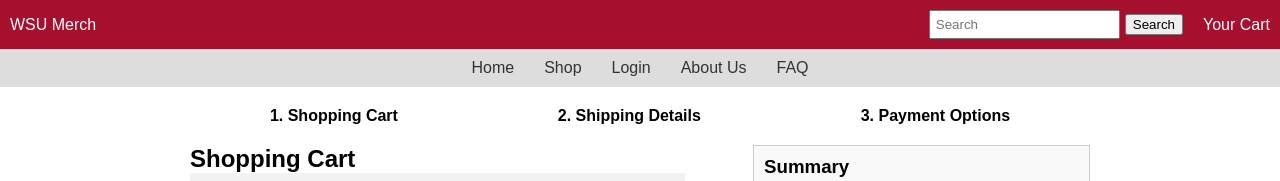
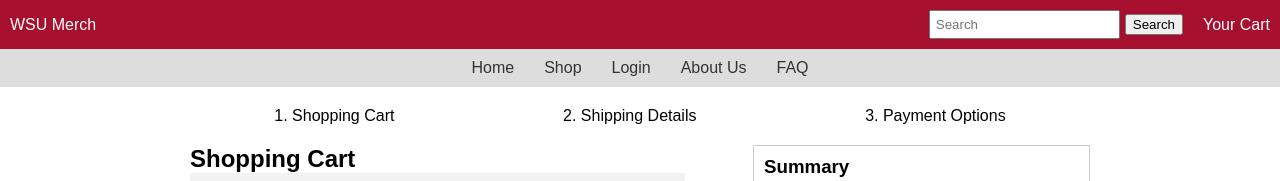
Before and after one commit to Jack-Underhill/Cpts489-Sp25-GroupProject-MerchStore, a plain HTML site: page pages/cart.html in a window 1280 px wide. Shown: the top 181 px of the page. Drawn offline with Linux system fonts and the light colour scheme.

Commit message:
Shopping cart done

```diff
--- a/styles/cart.css
+++ b/styles/cart.css
@@ -1,6 +1,6 @@
 body {
     margin: 0;
-    font-family: Arial, Helvetica, sans-serif;
+    font-family: "Arial"
 }
 
 main {
@@ -13,7 +13,6 @@ main {
     display: flex;
     justify-content: space-around;
     margin-bottom: 20px;
-    font-weight: bold;
 }
 
 .cart-container {
@@ -54,7 +53,6 @@ main {
 
 .summary {
     width: 35%;
-    background-color: #f9f9f9;
     padding: 10px;
     border: 1px solid #ccc;
 }
```
